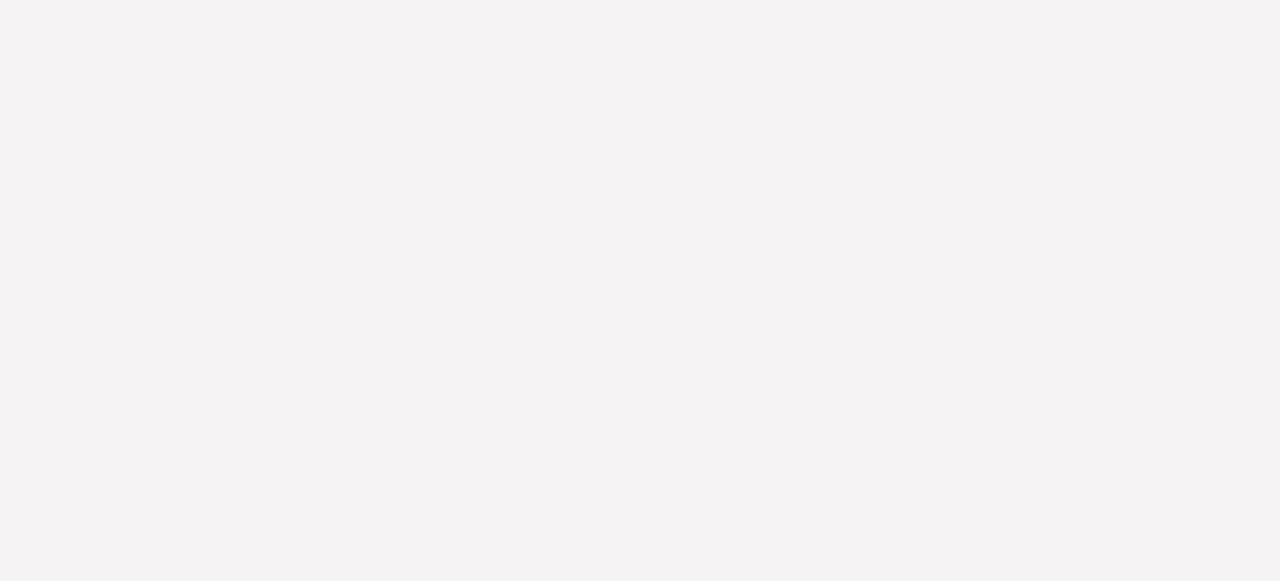
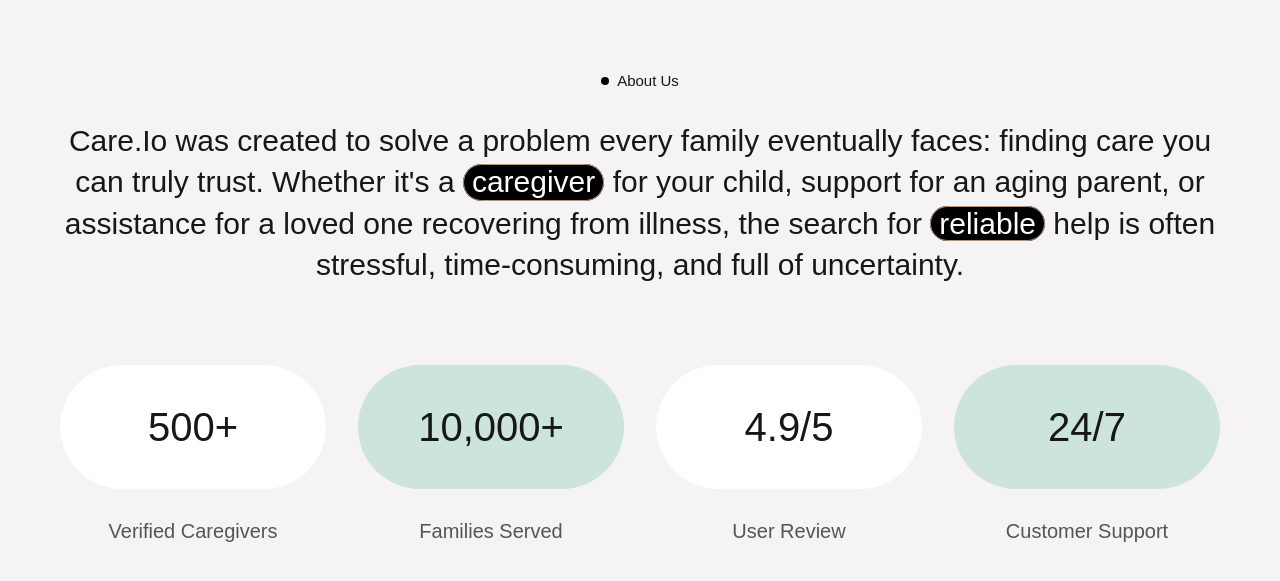
Before and after one commit to ashrafulrifaz/care, a Next.js app: page / in a window 1280 px wide. Shown: the part 993-1574 px from the top of the page. Before the commit the page ends 999 px from the top, so only its background shows below. Built offline with nearby package versions, Linux system fonts and the light colour scheme.

Commit message:
added about section

```diff
--- a/src/app/globals.css
+++ b/src/app/globals.css
@@ -11,6 +11,7 @@
   --color-secondary: #B2967D;
   --color-accent: #CCE3DE;
   --color-desc: #454545;
+  --font-sans: var(--font-inter);
 }
 
 body {
--- a/src/app/layout.js
+++ b/src/app/layout.js
@@ -1,11 +1,12 @@
-import { Manrope, Nunito_Sans } from "next/font/google";
+import { Inter, Nunito_Sans } from "next/font/google";
 import "./globals.css";
 import Header from "@/components/Header/Header";
 import Footer from "@/components/Footer/Footer";
 
-const manrope = Manrope({
+const inter = Inter({
   weight: ['400', '500', '600', '700'],
-  subsets: ['latin']
+  subsets: ['latin'],
+  variable: '--font-manrope'
 })
 
 export const nunitoSans = Nunito_Sans({
@@ -22,7 +23,7 @@
   return (
     <html
       lang="en"
-      className={`${manrope.className} h-full antialiased`}
+      className={`${inter.className} h-full antialiased`}
     >
       <body className="min-h-full flex flex-col px-[60px]">
         <Header />
--- a/src/app/page.js
+++ b/src/app/page.js
@@ -1,11 +1,11 @@
-import Image from "next/image";
-import { nunitoSans } from "./layout";
+import About from "@/components/HomeComponents/About";
 import Hero from "@/components/HomeComponents/Hero";
 
 export default function Home() {
   return (
     <div>
       <Hero />
+      <About />
     </div>
   );
 }
--- /dev/null
+++ b/src/components/HomeComponents/About.jsx
@@ -0,0 +1,42 @@
+import React from 'react';
+import Badge from '../SmallComponents/Badge/Badge';
+
+const About = () => {
+    return (
+        <div className='py-16'>
+            <div className="flex flex-col items-center">
+                <Badge text={'about us'} />
+                <h5 className='text-center mt-7 text-3xl font-medium leading-snug'>Care.Io was created to solve a problem every family eventually faces: finding care you can truly trust. Whether it{"'"}s a  <span className='text-white px-2 pb-0.5 bg-black rounded-full border-[1.5px] border-secondary'>caregiver</span>  for your child, support for an aging parent, or assistance for a loved one recovering from illness, the search for  <span className='text-white px-2 bg-black rounded-full border-[1.5px] border-secondary'>reliable</span>  help is often stressful, time-consuming, and full of uncertainty.</h5>
+            </div>
+
+            <div className="mt-20 grid grid-cols-4 gap-8">
+                <div>
+                    <div className='bg-white rounded-full py-8'>
+                        <h4 className='text-center font-medium text-[40px]'>500+</h4>
+                    </div>
+                    <h5 className='mt-7 text-[#555555] text-center text-xl'>Verified Caregivers</h5>
+                </div>
+                <div>
+                    <div className='bg-accent rounded-full py-8'>
+                        <h4 className='text-center font-medium text-[40px]'>10,000+</h4>
+                    </div>
+                    <h5 className='mt-7 text-[#555555] text-center text-xl'>Families Served</h5>
+                </div>
+                <div>
+                    <div className='bg-white rounded-full py-8'>
+                        <h4 className='text-center font-medium text-[40px]'>4.9/5</h4>
+                    </div>
+                    <h5 className='mt-7 text-[#555555] text-center text-xl'>User Review</h5>
+                </div>
+                <div>
+                    <div className='bg-accent rounded-full py-8'>
+                        <h4 className='text-center font-medium text-[40px]'>24/7</h4>
+                    </div>
+                    <h5 className='mt-7 text-[#555555] text-center text-xl'>Customer Support</h5>
+                </div>
+            </div>
+        </div>
+    );
+};
+
+export default About;
```
